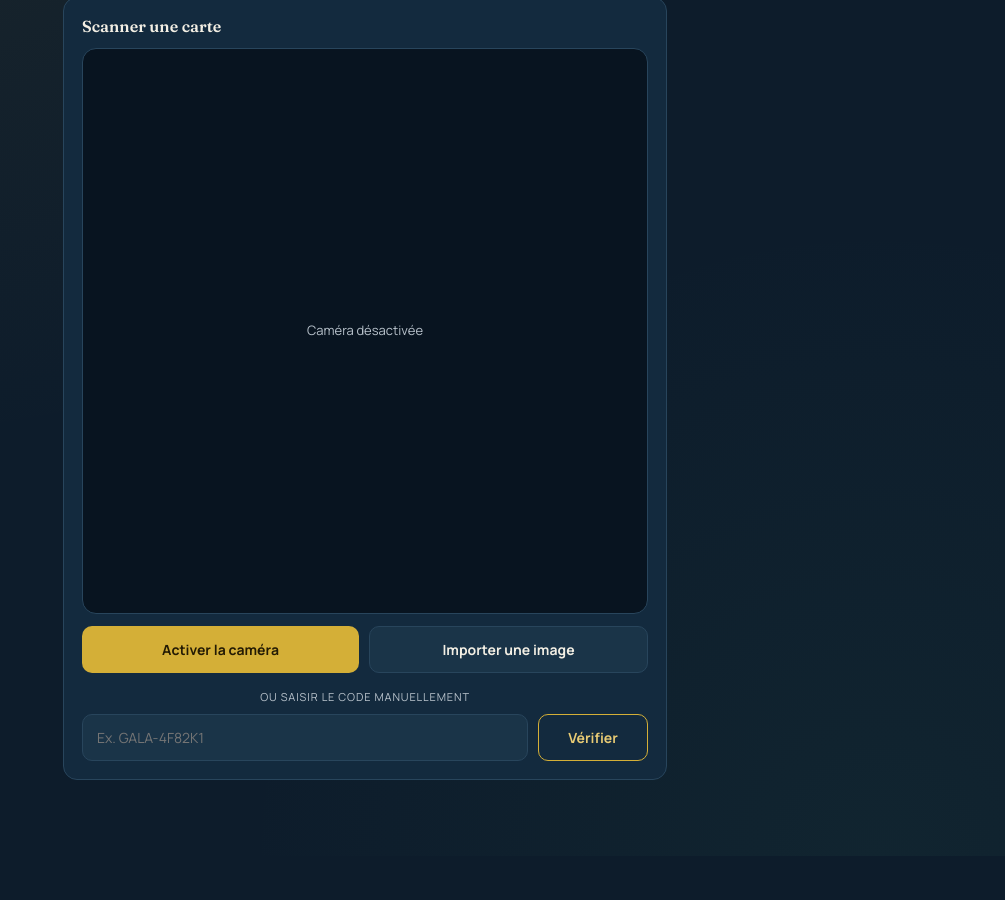
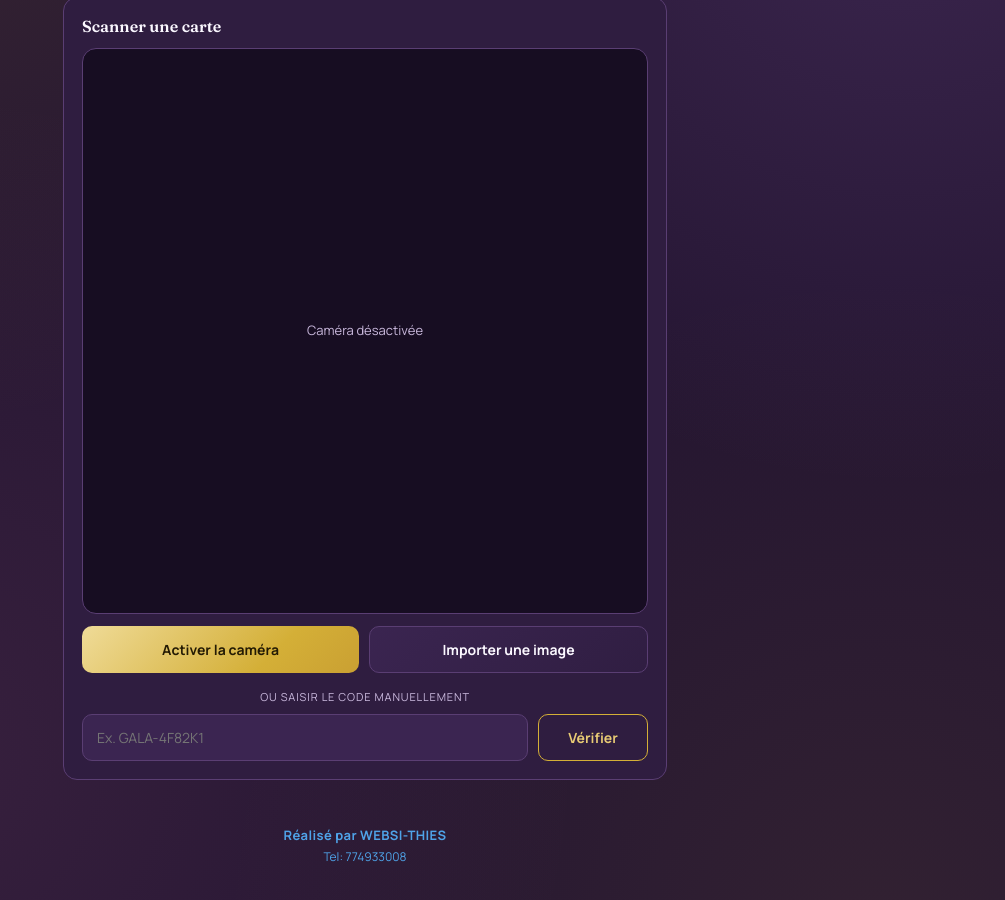
Before and after one commit to Helene-22/DINER-CONTROLE-CARTE, a plain HTML site: page index.html in a window 1280 px wide. Shown: the part 250-1150 px from the top of the page, without its empty margins (275-1280 px from the left). Before the commit the page ends 1106 px from the top, so only its background shows below. Drawn offline with nearby package versions, Linux system fonts and the light colour scheme.

Commit message:
Add files via upload

```diff
--- a/index.html
+++ b/index.html
@@ -3,7 +3,7 @@
 <head>
 <meta charset="UTF-8">
 <meta name="viewport" content="width=device-width, initial-scale=1.0, maximum-scale=1.0">
-<title>Contrôle des cartes — Soirée de gala</title>
+<title>Contrôle d'accès — Carte de Dîner</title>
 <link rel="preconnect" href="https://fonts.googleapis.com">
 <link rel="preconnect" href="https://fonts.gstatic.com" crossorigin>
 <link href="https://fonts.googleapis.com/css2?family=Fraunces:opsz,wght@9..144,400;9..144,500;9..144,600;9..144,700&family=Manrope:wght@400;500;600;700;800&display=swap" rel="stylesheet">
@@ -12,22 +12,23 @@
 <script src="https://cdnjs.cloudflare.com/ajax/libs/xlsx/0.18.5/xlsx.full.min.js"></script>
 <style>
   :root{
-    --bg-deep:#0D1C2B;
-    --bg-panel:#132A3E;
-    --bg-panel-2:#1A3448;
-    --line:#28455C;
+    --bg-deep:#241531;
+    --bg-panel:#2F1D40;
+    --bg-panel-2:#3B2551;
+    --line:#5A3E73;
     --gold:#D4AF37;
     --gold-soft:#E8CB74;
-    --platinum:#C9D3DB;
-    --cream:#F3EFE4;
-    --cream-dim:#B8C2CB;
+    --platinum:#E7DFF2;
+    --cream:#FBF8FF;
+    --cream-dim:#C9B8DC;
     --green:#4FAE7E;
     --green-dim:#173B2C;
     --amber:#E0A93A;
     --amber-dim:#3E2E10;
     --red:#DD6B5C;
     --red-dim:#3E1F1A;
-    --vip:#B98CCB;
+    --vip:#E07FAE;
+    --violet:#9B6BC9;
     --radius:14px;
   }
   *{box-sizing:border-box;}
@@ -35,8 +36,10 @@
   body{
     background: var(--bg-deep);
     background-image:
-      radial-gradient(circle at 15% 0%, rgba(212,175,55,0.07), transparent 45%),
-      radial-gradient(circle at 90% 100%, rgba(79,174,126,0.06), transparent 40%);
+      radial-gradient(circle at 12% 0%, rgba(212,175,55,0.12), transparent 42%),
+      radial-gradient(circle at 92% 8%, rgba(155,107,201,0.20), transparent 40%),
+      radial-gradient(circle at 15% 85%, rgba(224,127,174,0.10), transparent 45%),
+      radial-gradient(circle at 90% 100%, rgba(212,175,55,0.08), transparent 40%);
     color: var(--cream);
     font-family: 'Manrope', sans-serif;
     min-height: 100vh;
@@ -63,7 +66,7 @@
     font-family:'Manrope',sans-serif;font-weight:700;font-size:13px;
     padding:10px 6px;border-radius:999px;cursor:pointer;transition:.15s;
   }
-  nav.tabs button.active{background:var(--gold);color:#241B04;}
+  nav.tabs button.active{background-image:linear-gradient(135deg, #F1DE9E, var(--gold) 60%, #B8862A);color:#241B04;}
 
   .panel{display:none;}
   .panel.active{display:block;animation:fade .25s ease;}
@@ -81,7 +84,7 @@
 
   /* Scanner */
   #video-box{
-    position:relative;width:100%;aspect-ratio:1/1;background:#081420;
+    position:relative;width:100%;aspect-ratio:1/1;background:#170D22;
     border-radius:var(--radius);overflow:hidden;border:1px solid var(--line);
     display:flex;align-items:center;justify-content:center;
   }
@@ -119,14 +122,17 @@
   .btn{
     display:inline-flex;align-items:center;justify-content:center;gap:8px;
     border:none;border-radius:10px;font-family:'Manrope',sans-serif;font-weight:700;
-    font-size:14px;padding:13px 18px;cursor:pointer;width:100%;transition:.12s;
+    font-size:14px;padding:13px 18px;cursor:pointer;width:100%;transition:filter .12s, transform .1s;
+    background-size:160% 160%;background-position:0% 50%;
   }
-  .btn:active{transform:scale(.98);}
-  .btn-gold{background:var(--gold);color:#241B04;}
-  .btn-green{background:var(--green);color:#0B2418;}
-  .btn-ghost{background:var(--bg-panel-2);color:var(--cream);border:1px solid var(--line);}
+  .btn:active{transform:scale(.97);filter:brightness(.82) saturate(1.15);background-position:100% 50%;}
+  .btn-gold{background-image:linear-gradient(135deg, #F1DE9E 0%, var(--gold) 45%, #B8862A 100%);color:#241B04;}
+  .btn-green{background-image:linear-gradient(135deg, #8FE0B8 0%, var(--green) 45%, #2E7C57 100%);color:#0B2418;}
+  .btn-ghost{background-image:linear-gradient(135deg, var(--bg-panel-2), #2A1A3A);color:var(--cream);border:1px solid var(--line);}
   .btn-outline{background:transparent;color:var(--gold-soft);border:1px solid var(--gold);}
   .btn-danger{background:transparent;color:var(--red);border:1px solid var(--red);}
+  .btn-danger:active{background-image:linear-gradient(135deg, var(--red-dim), #5A2A22);filter:brightness(1.1);}
+  .btn-outline:active{background-image:linear-gradient(135deg, var(--amber-dim), #4A3210);filter:brightness(1.1);}
   .btn-sm{padding:9px 12px;font-size:13px;}
   .btn:disabled{opacity:.45;cursor:not-allowed;}
 
@@ -145,7 +151,7 @@
     position:relative;border-radius:16px;padding:22px 20px 20px;margin-top:16px;
     background:var(--bg-panel);border:1px solid var(--line);overflow:hidden;
   }
-  .ticket.tier-5000{border-color:#5A6E7E;}
+  .ticket.tier-5000{border-color:#8C7AA6;}
   .ticket.tier-10000{border-color:var(--gold);}
   .ticket.tier-vip{border-color:var(--vip);}
   .ticket::before{
@@ -239,10 +245,18 @@
     border:1px solid var(--amber);border-radius:10px;padding:10px 14px;margin-bottom:16px;
   }
 
+  .app-footer{
+    text-align:center;padding:30px 18px 6px;font-size:12px;color:var(--cream-dim);
+  }
+  .app-footer .brand{color:#4FA3E8;font-weight:700;letter-spacing:.03em;font-size:13px;}
+  .app-footer .brand strong{color:#4FA3E8;}
+  .app-footer .tel{margin-top:4px;color:#4FA3E8;}
+
   @media print{
     body.printing{background:#fff;color:#000;}
     body.printing .wrap{max-width:100%;padding:0;}
     body.printing header.top, body.printing nav.tabs, body.printing .toast,
+    body.printing #mode-banner, body.printing .app-footer,
     body.printing #panel-scan, body.printing #panel-gestion, body.printing #btn-print-stats{
       display:none !important;
     }
@@ -265,7 +279,7 @@
 
   <header class="top">
     <div class="eyebrow">Contrôle d'accès</div>
-    <h1>Cartes de <span>Gala</span></h1>
+    <h1>Carte de <span>Dîner</span></h1>
   </header>
 
   <div id="mode-banner" class="mode-banner" style="display:none;"></div>
@@ -365,7 +379,7 @@
   <!-- STATS -->
   <section class="panel" id="panel-stats">
     <div id="print-header">
-      <h2>Cartes de Gala — Rapport statistiques</h2>
+      <h2>Contrôle d'accès — Carte de Dîner — Rapport statistiques</h2>
       <div id="print-meta"></div>
     </div>
     <div class="card">
@@ -383,6 +397,11 @@
     </div>
     <button class="btn btn-ghost" id="btn-print-stats">Imprimer le rapport</button>
   </section>
+
+  <div class="app-footer">
+    <div class="brand">Réalisé par <strong>WEBSI-THIES</strong></div>
+    <div class="tel">Tel: 774933008</div>
+  </div>
 
 </div>
 
@@ -959,7 +978,7 @@ document.getElementById('btn-create-card').addEventListener('click', async ()=>{
   const resBox = document.getElementById('new-card-result');
   const qrTarget = document.getElementById('qr-target');
   qrTarget.innerHTML = '';
-  new QRCode(qrTarget, {text: code, width:180, height:180, colorDark:'#0D1C2B', colorLight:'#ffffff'});
+  new QRCode(qrTarget, {text: code, width:180, height:180, colorDark:'#241531', colorLight:'#ffffff'});
   document.getElementById('new-card-code').textContent = code + (nom ? ' — '+nom : '');
   resBox.style.display = 'block';
   btn.disabled = false; btn.textContent = 'Générer la carte';
```
